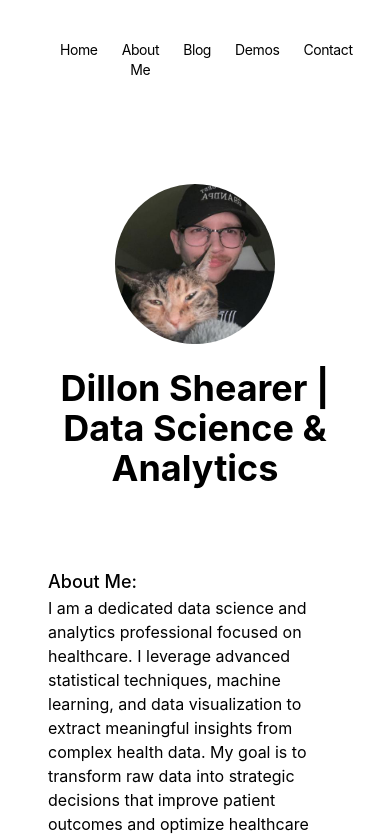
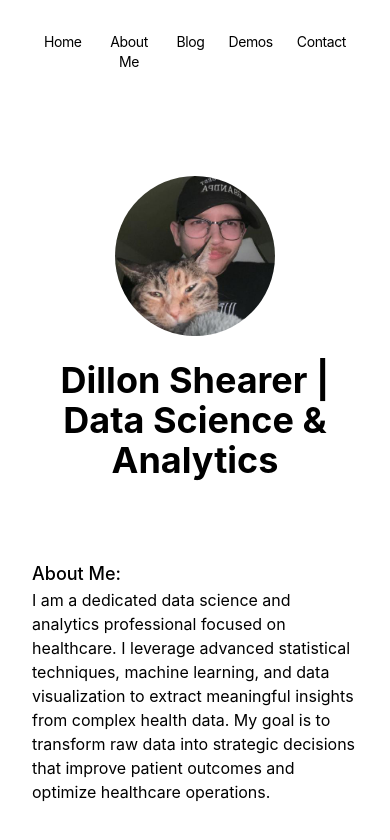
Before and after one commit to dillon-shearer/dillon-shearer-website, a Next.js app: page / in a window 390 px wide. Shown: the top 840 px of the page. Built offline with nearby package versions, Linux system fonts and the light colour scheme.

Commit message:
update layout for mobile to lock screen - no swiping

```diff
--- a/app/layout.tsx
+++ b/app/layout.tsx
@@ -57,10 +57,12 @@ export default function RootLayout({
         GeistMono.variable
       )}
     >
-      <body className="antialiased max-w-7xl mx-4 mt-8 lg:mx-auto">
-        <main className="flex-auto min-w-0 mt-6 flex flex-col px-2 md:px-0">
+      <body className="antialiased overflow-x-hidden">
+        <main className="flex-auto min-w-0 mt-6 flex flex-col px-2 md:px-0 max-w-7xl mx-auto">
           <Navbar />
-          {children}
+          <div className="w-full overflow-x-hidden">
+            {children}
+          </div>
           <Footer />
           <Analytics />
           <SpeedInsights />
```
